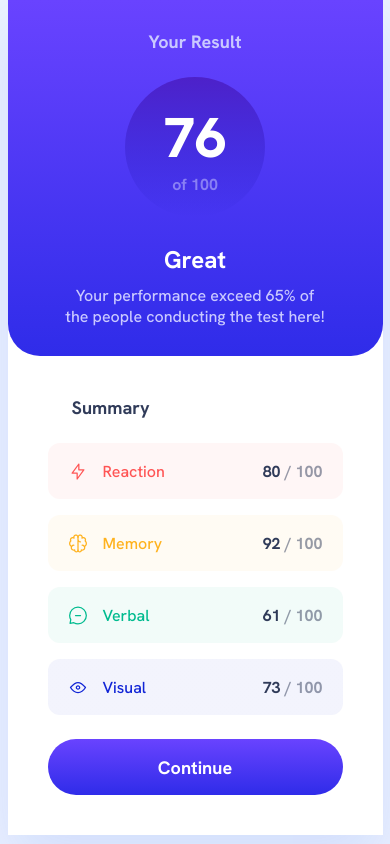
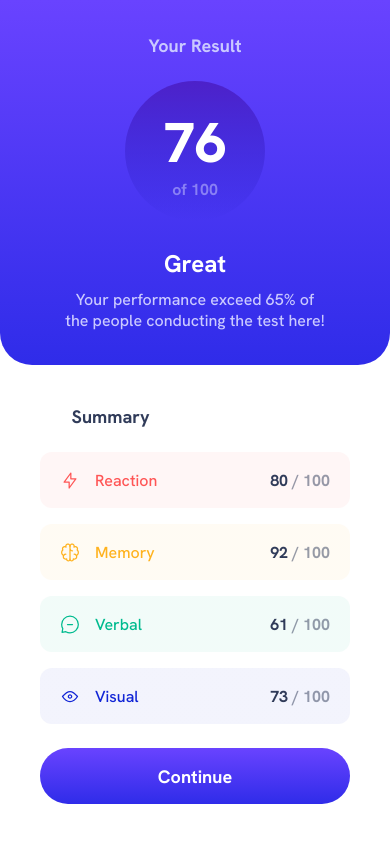
Before and after one commit to BYCODDE/-React-results-summary-component, a React (Vite) app: page / in a window 390 px wide. Built offline with nearby package versions, Linux system fonts and the light colour scheme.

Commit message:
final commit!

```diff
--- a/src/index.css
+++ b/src/index.css
@@ -10,7 +10,16 @@
   background: var(--Very-Light-blue, #ecf2ff);
 }
 
+
+
 @media screen and (max-width: 768px) {
+  #root {
+    display: flex;
+    justify-content: center;
+    align-items: center;
+    width: 100%;
+    height: 100%;
+  }
   body {
     height: 100%;
     width: 100%;
@@ -18,14 +27,14 @@
   main {
     display: flex;
     flex-direction: column;
-    width: 100%;
-    height: 100%;
+    flex: 1;
+    height: 100vh;
     border-radius: 0px;
   }
 
   .Sectionleft {
-    width: 375px;
-    height: 356px;
+    width: 100%;
+    height: 100%;
     border-radius: 0px 0px 32px 32px;
   }
 
@@ -88,3 +97,8 @@
     margin-top: 24px;
   }
 }
+
+
+@media screen and (max-width: 600px){
+
+}
```
